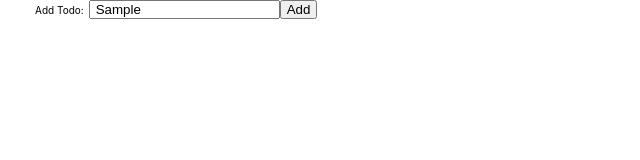
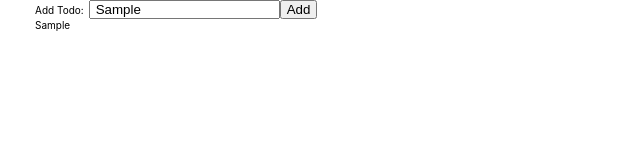
Before and after one commit to Arsalan-Ab/todo-webapp, a React (Create React App) app: page / in a window 1280 px wide. Both pictures are taken after typing "Sample" into the empty fields and a click on the input "Add". Shown: the top 160 px of the page, without its empty margins (0-640 px from the left). Built offline with nearby package versions, Linux system fonts and the light colour scheme.

Commit message:
impl todoContext

```diff
--- a/src/components/input-boxs/input-box.component.jsx
+++ b/src/components/input-boxs/input-box.component.jsx
@@ -1,9 +1,22 @@
+import { useContext } from "react"
+import { todoContext } from "../../contexts/todo-context"
+import TodoList from "../todo-list/todo-list.component"
 
 const InputBox = () => {
 
-    const handleSubmit = (event) =>{
+    const { setTodo, todos } = useContext(todoContext)
+
+    const handleSubmit = (event) => {
         event.preventDefault()
-        const {name,value} = event.target[0]
+        const { name, value } = event.target[0]
+
+        const id = Math.floor(Math.random() * 100)
+
+        const todo = {
+            title: value,
+            id: id
+        }
+        setTodo([...todos, todo])
     }
 
     return (
@@ -13,6 +26,8 @@ const InputBox = () => {
                 <input id="addToDo" name="add"></input>
                 <input type='submit' value='Add'></input>
             </form>
+
+            <TodoList todos={todos}></TodoList>
         </div>
     )
 }
--- /dev/null
+++ b/src/components/todo-item/todo-item.component.jsx
@@ -0,0 +1,11 @@
+const TodoItem = ({ todo }) => {
+    const { title } = todo
+    return (
+        <div>
+            {title}
+        </div>
+    )
+}
+
+
+export default TodoItem
--- /dev/null
+++ b/src/components/todo-list/todo-list.component.jsx
@@ -0,0 +1,15 @@
+import TodoItem from "../todo-item/todo-item.component"
+
+const TodoList = ({todos})=> {
+    return(
+        <div>
+            {
+                todos.map((todo)=> (
+                    <TodoItem key={todo.id} todo={todo}/>
+                ))
+            }
+        </div>
+    )
+}
+
+export default TodoList
--- a/src/contexts/todo-context.jsx
+++ b/src/contexts/todo-context.jsx
@@ -1,18 +1,18 @@
 import { createContext, useState } from "react";
 
-export const TodoContext = createContext({
+export const todoContext = createContext({
     setTodo: () => { },
     todos: []
 })
 
-const TodoProvider = (children) => {
+export const TodoProvider = ({children}) => {
     const [todos, setTodo] = useState([])
 
 
     const value = {
-        todos,
-        setTodo
+        setTodo,
+        todos
     }
 
-    return <TodoContext.Provider value={value}>{children}</TodoContext.Provider>
+    return <todoContext.Provider value={value}>{children}</todoContext.Provider>
 }
--- a/src/index.js
+++ b/src/index.js
@@ -2,16 +2,16 @@ import React from 'react';
 import ReactDOM from 'react-dom/client';
 import './index.css';
 import App from './App';
+import { TodoProvider } from './contexts/todo-context';
 import reportWebVitals from './reportWebVitals';
 
 const root = ReactDOM.createRoot(document.getElementById('root'));
 root.render(
   <React.StrictMode>
-    <App />
+    <TodoProvider>
+      <App />
+    </TodoProvider>
   </React.StrictMode>
 );
 
-// If you want to start measuring performance in your app, pass a function
-// to log results (for example: reportWebVitals(console.log))
-// or send to an analytics endpoint. Learn more: https://bit.ly/CRA-vitals
 reportWebVitals();
```
